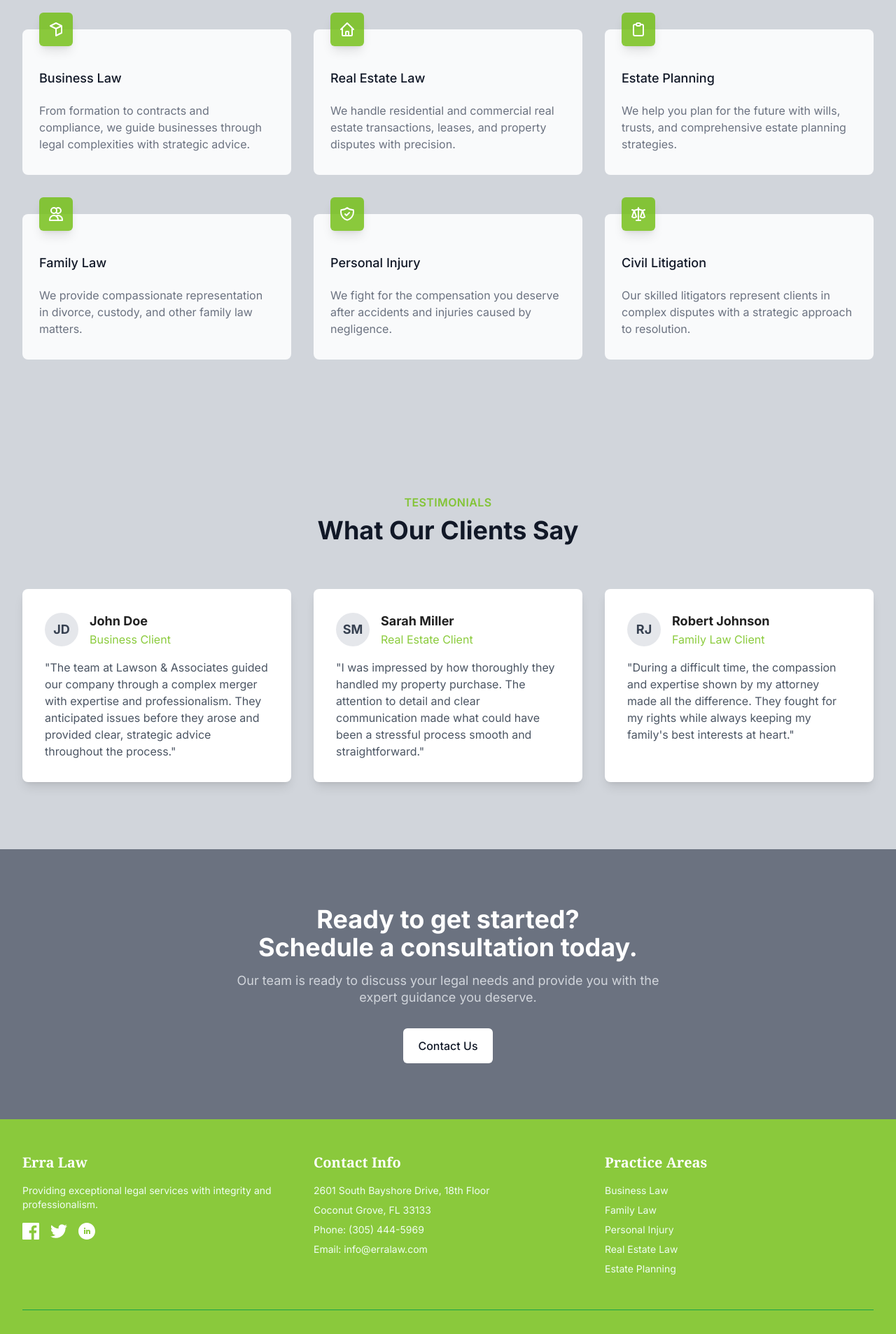
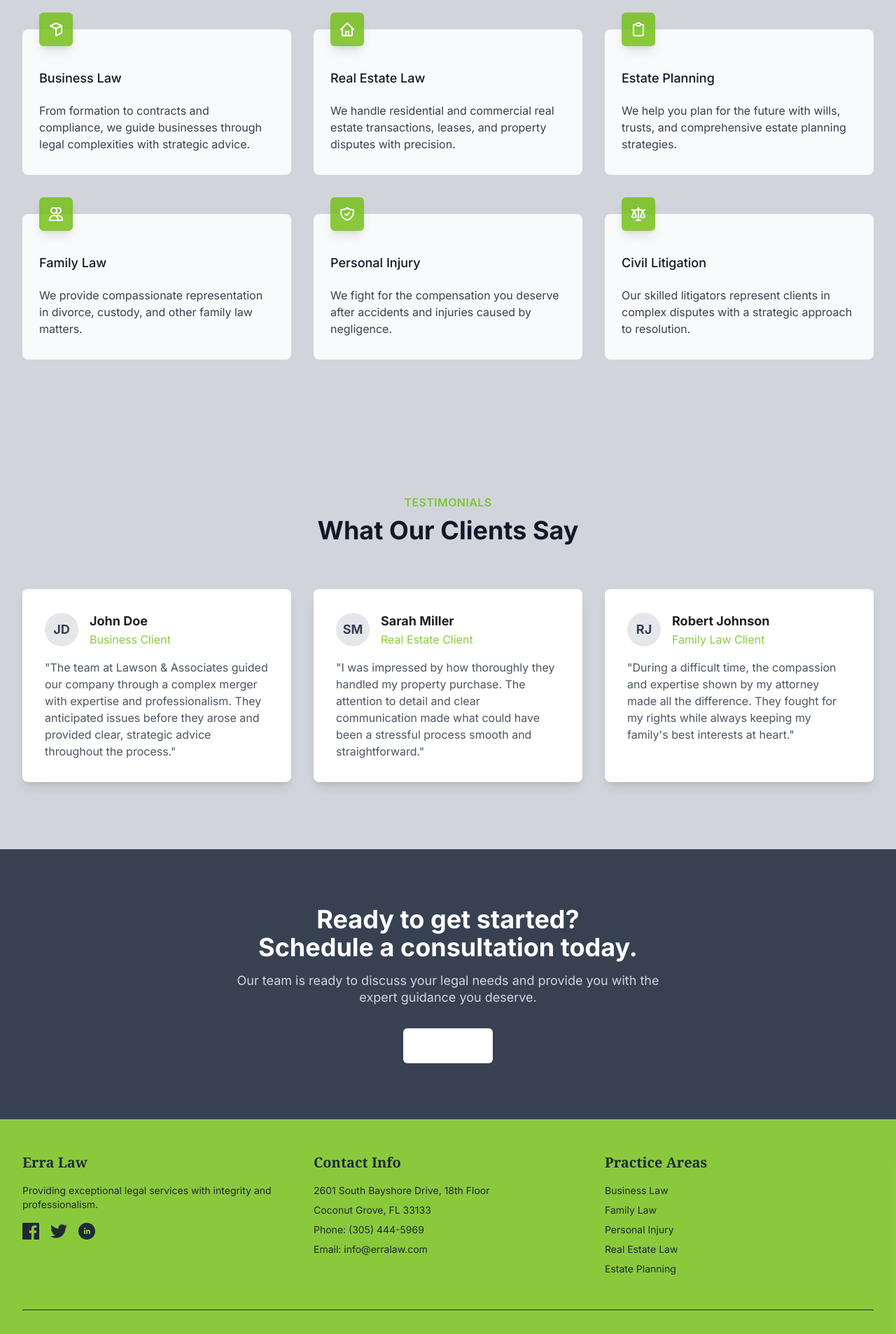
Before and after one commit to jdugard3/LawFirmWebsite-1, a React (Vite) app: page / in a window 1280 px wide. Shown: the part 880-2787 px from the top of the page at 70% size. Built offline with nearby package versions, Linux system fonts and the light colour scheme.

Commit message:
fixed color scheme, added extra attorney cards

```diff
--- a/src/layouts/MainLayout.tsx
+++ b/src/layouts/MainLayout.tsx
@@ -17,7 +17,7 @@ const MainLayout: React.FC<MainLayoutProps> = ({ children }) => {
           <div className="flex justify-between h-20">
             <div className="flex items-center">
               <Link to="/" className="flex items-center">
-                <span className="text-2xl font-serif font-bold text-white">Erra Law</span>
+                <span className="text-2xl font-serif font-bold text-gray-800">Erra Law</span>
               </Link>
             </div>
 
@@ -25,25 +25,25 @@ const MainLayout: React.FC<MainLayoutProps> = ({ children }) => {
             <div className="hidden md:flex items-center space-x-8">
               <Link
                 to="/"
-                className={`${location.pathname === '/' ? 'text-white border-b-2 border-white' : 'text-green-50 hover:text-white'} transition-colors duration-200 px-1 py-2 text-sm font-medium`}
+                className={`${location.pathname === '/' ? 'text-gray-800 border-b-2 border-gray-800' : 'text-gray-800 hover:text-white'} transition-colors duration-200 px-1 py-2 text-sm font-medium`}
               >
                 Home
               </Link>
               <Link
                 to="/about"
-                className={`${location.pathname === '/about' ? 'text-white border-b-2 border-white' : 'text-green-50 hover:text-white'} transition-colors duration-200 px-1 py-2 text-sm font-medium`}
+                className={`${location.pathname === '/about' ? 'text-gray-800 border-b-2 border-white' : 'text-gray-800 hover:text-white'} transition-colors duration-200 px-1 py-2 text-sm font-medium`}
               >
                 About Us
               </Link>
               <Link
                 to="/services"
-                className={`${location.pathname === '/services' ? 'text-white border-b-2 border-white' : 'text-green-50 hover:text-white'} transition-colors duration-200 px-1 py-2 text-sm font-medium`}
+                className={`${location.pathname === '/services' ? 'text-gray-800 border-b-2 border-white' : 'text-gray-800 hover:text-white'} transition-colors duration-200 px-1 py-2 text-sm font-medium`}
               >
                 Practice Areas
               </Link>
               <Link
                 to="/contact"
-                className={`${location.pathname === '/contact' ? 'text-white border-b-2 border-white' : 'text-green-50 hover:text-white'} transition-colors duration-200 px-1 py-2 text-sm font-medium`}
+                className={`${location.pathname === '/contact' ? 'text-gray-800 border-b-2 border-white' : 'text-gray-800 hover:text-white'} transition-colors duration-200 px-1 py-2 text-sm font-medium`}
               >
                 Contact
               </Link>
@@ -129,22 +129,22 @@ const MainLayout: React.FC<MainLayoutProps> = ({ children }) => {
         <div className="max-w-7xl mx-auto px-4 sm:px-6 lg:px-8">
           <div className="grid grid-cols-1 md:grid-cols-3 gap-8">
             <div>
-              <h3 className="text-xl font-serif font-bold mb-4">Erra Law</h3>
-              <p className="text-green-50 text-sm mb-4">
+              <h3 className="text-xl font-serif font-bold mb-4 text-gray-800">Erra Law</h3>
+              <p className="text-gray-800 text-sm mb-4">
                 Providing exceptional legal services with integrity and professionalism.
               </p>
               <div className="flex space-x-4">
-                <a href="#" className="text-white hover:text-green-200">
+                <a href="#" className="text-gray-800 hover:text-gray-800">
                   <svg className="h-6 w-6" fill="currentColor" viewBox="0 0 24 24">
                     <path d="M22.675 0h-21.35c-.732 0-1.325.593-1.325 1.325v21.351c0 .731.593 1.324 1.325 1.324h11.495v-9.294h-3.128v-3.622h3.128v-2.671c0-3.1 1.893-4.788 4.659-4.788 1.325 0 2.463.099 2.795.143v3.24l-1.918.001c-1.504 0-1.795.715-1.795 1.763v2.313h3.587l-.467 3.622h-3.12v9.293h6.116c.73 0 1.323-.593 1.323-1.325v-21.35c0-.732-.593-1.325-1.325-1.325z" />
                   </svg>
                 </a>
-                <a href="#" className="text-white hover:text-green-200">
+                <a href="#" className="text-gray-800 hover:text-gray-800">
                   <svg className="h-6 w-6" fill="currentColor" viewBox="0 0 24 24">
                     <path d="M23.953 4.57a10 10 0 01-2.825.775 4.958 4.958 0 002.163-2.723 10.028 10.028 0 01-3.127 1.195 4.92 4.92 0 00-8.384 4.482C7.69 8.095 4.067 6.13 1.64 3.162a4.822 4.822 0 00-.666 2.475c0 1.71.87 3.213 2.188 4.096a4.904 4.904 0 01-2.228-.616v.06a4.923 4.923 0 003.946 4.827 4.996 4.996 0 01-2.212.085 4.937 4.937 0 004.604 3.417 9.868 9.868 0 01-6.102 2.105c-.39 0-.779-.023-1.17-.067a13.995 13.995 0 007.557 2.209c9.054 0 13.999-7.496 13.999-13.986 0-.209 0-.42-.015-.63a9.936 9.936 0 002.46-2.548l-.047-.02z" />
                   </svg>
                 </a>
-                <a href="#" className="text-white hover:text-green-200">
+                <a href="#" className="text-gray-800 hover:text-gray-800">
                   <svg className="h-6 w-6" fill="currentColor" viewBox="0 0 24 24">
                     <path d="M12 0C5.373 0 0 5.373 0 12s5.373 12 12 12 12-5.373 12-12S18.627 0 12 0zm-2 16h-2v-6h2v6zm-1-6.891c-.607 0-1.1-.496-1.1-1.109 0-.612.492-1.109 1.1-1.109s1.1.497 1.1 1.109c0 .613-.493 1.109-1.1 1.109zm8 6.891h-1.998v-2.861c0-1.881-2.002-1.722-2.002 0v2.861h-2v-6h2v1.093c.872-1.616 4-1.736 4 1.548v3.359z" />
                   </svg>
@@ -152,25 +152,25 @@ const MainLayout: React.FC<MainLayoutProps> = ({ children }) => {
               </div>
             </div>
             <div>
-              <h3 className="text-xl font-serif font-bold mb-4">Contact Info</h3>
-              <p className="text-green-50 text-sm mb-2">2601 South Bayshore Drive, 18th Floor</p>
-              <p className="text-green-50 text-sm mb-2">Coconut Grove, FL 33133</p>
-              <p className="text-green-50 text-sm mb-2">Phone: (305) 444-5969</p>
-              <p className="text-green-50 text-sm">Email: info@erralaw.com</p>
+              <h3 className="text-xl font-serif font-bold mb-4 text-gray-800">Contact Info</h3>
+              <p className="text-gray-800 text-sm mb-2">2601 South Bayshore Drive, 18th Floor</p>
+              <p className="text-gray-800 text-sm mb-2">Coconut Grove, FL 33133</p>
+              <p className="text-gray-800 text-sm mb-2">Phone: (305) 444-5969</p>
+              <p className="text-gray-800 text-sm">Email: info@erralaw.com</p>
             </div>
             <div>
-              <h3 className="text-xl font-serif font-bold mb-4">Practice Areas</h3>
-              <ul className="space-y-2 text-green-50 text-sm">
-                <li><a href="#" className="hover:text-green-200 transition-colors duration-200">Business Law</a></li>
-                <li><a href="#" className="hover:text-green-200 transition-colors duration-200">Family Law</a></li>
-                <li><a href="#" className="hover:text-green-200 transition-colors duration-200">Personal Injury</a></li>
-                <li><a href="#" className="hover:text-green-200 transition-colors duration-200">Real Estate Law</a></li>
-                <li><a href="#" className="hover:text-green-200 transition-colors duration-200">Estate Planning</a></li>
+              <h3 className="text-xl font-serif font-bold mb-4 text-gray-800">Practice Areas</h3>
+              <ul className="space-y-2 text-gray-800 text-sm">
+                <li><a href="#" className="hover:text-gray-800 transition-colors duration-200">Business Law</a></li>
+                <li><a href="#" className="hover:text-gray-800 transition-colors duration-200">Family Law</a></li>
+                <li><a href="#" className="hover:text-gray-800 transition-colors duration-200">Personal Injury</a></li>
+                <li><a href="#" className="hover:text-gray-800 transition-colors duration-200">Real Estate Law</a></li>
+                <li><a href="#" className="hover:text-gray-800 transition-colors duration-200">Estate Planning</a></li>
               </ul>
             </div>
           </div>
-          <div className="mt-12 pt-8 border-t border-green-600">
-            <p className="text-center text-green-50 text-sm">
+          <div className="mt-12 pt-8 border-t border-gray-800">
+            <p className="text-center text-gray-800 text-sm">
               © {new Date().getFullYear()} Erra Law. All rights reserved.
             </p>
           </div>
--- a/src/pages/Home.tsx
+++ b/src/pages/Home.tsx
@@ -29,7 +29,7 @@ const Home: React.FC = () => {
             </Link>
             <Link
               to="/services"
-              className="inline-block bg-white py-3 px-6 border border-transparent rounded-md text-base font-medium text-gray-900 hover:bg-gray-100"
+              className="inline-block bg-white py-3 px-6 border border-transparent rounded-md text-base font-medium text-gray-900 hover:bg-gray-300"
             >
               Our Services
             </Link>
@@ -63,7 +63,7 @@ const Home: React.FC = () => {
                       </span>
                     </div>
                     <h3 className="mt-8 text-lg font-medium text-gray-900">Business Law</h3>
-                    <p className="mt-5 text-base text-gray-500">
+                    <p className="mt-5 text-base text-gray-700">
                       From formation to contracts and compliance, we guide businesses through legal complexities with strategic advice.
                     </p>
                   </div>
@@ -81,7 +81,7 @@ const Home: React.FC = () => {
                       </span>
                     </div>
                     <h3 className="mt-8 text-lg font-medium text-gray-900">Real Estate Law</h3>
-                    <p className="mt-5 text-base text-gray-500">
+                    <p className="mt-5 text-base text-gray-700">
                       We handle residential and commercial real estate transactions, leases, and property disputes with precision.
                     </p>
                   </div>
@@ -99,7 +99,7 @@ const Home: React.FC = () => {
                       </span>
                     </div>
                     <h3 className="mt-8 text-lg font-medium text-gray-900">Estate Planning</h3>
-                    <p className="mt-5 text-base text-gray-500">
+                    <p className="mt-5 text-base text-gray-700">
                       We help you plan for the future with wills, trusts, and comprehensive estate planning strategies.
                     </p>
                   </div>
@@ -117,7 +117,7 @@ const Home: React.FC = () => {
                       </span>
                     </div>
                     <h3 className="mt-8 text-lg font-medium text-gray-900">Family Law</h3>
-                    <p className="mt-5 text-base text-gray-500">
+                    <p className="mt-5 text-base text-gray-700">
                       We provide compassionate representation in divorce, custody, and other family law matters.
                     </p>
                   </div>
@@ -135,7 +135,7 @@ const Home: React.FC = () => {
                       </span>
                     </div>
                     <h3 className="mt-8 text-lg font-medium text-gray-900">Personal Injury</h3>
-                    <p className="mt-5 text-base text-gray-500">
+                    <p className="mt-5 text-base text-gray-700">
                       We fight for the compensation you deserve after accidents and injuries caused by negligence.
                     </p>
                   </div>
@@ -153,7 +153,7 @@ const Home: React.FC = () => {
                       </span>
                     </div>
                     <h3 className="mt-8 text-lg font-medium text-gray-900">Civil Litigation</h3>
-                    <p className="mt-5 text-base text-gray-500">
+                    <p className="mt-5 text-base text-gray-700">
                       Our skilled litigators represent clients in complex disputes with a strategic approach to resolution.
                     </p>
                   </div>
@@ -223,7 +223,7 @@ const Home: React.FC = () => {
       </div>
 
       {/* CTA Section */}
-      <div className="bg-gray-500">
+      <div className="bg-gray-700">
         <div className="max-w-2xl mx-auto text-center py-16 px-4 sm:py-20 sm:px-6 lg:px-8">
           <h2 className="text-3xl font-extrabold text-white sm:text-4xl">
             <span className="block">Ready to get started?</span>
@@ -234,7 +234,7 @@ const Home: React.FC = () => {
           </p>
           <Link
             to="/contact"
-            className="mt-8 w-full inline-flex items-center justify-center px-5 py-3 border border-transparent text-base font-medium rounded-md text-gray-900 bg-white hover:bg-gray-100 sm:w-auto"
+            className="mt-8 w-full bg-[rgba(116,192,22,0.83)] inline-flex items-center justify-center px-5 py-3 border border-transparent text-base font-medium rounded-md text-white bg-white hover:bg-gray-500 sm:w-auto"
           >
             Contact Us
           </Link>
--- a/src/pages/Services.tsx
+++ b/src/pages/Services.tsx
@@ -116,7 +116,7 @@ const Services: React.FC = () => {
   return (
     <div>
       {/* Page Header */}
-      <section className="bg-gray-900 py-20 px-4">
+      <section className="bg-gray-700 py-20 px-4">
         <div className="max-w-7xl mx-auto text-center">
           <h1 className="text-4xl md:text-5xl font-bold text-white mb-6">Our Practice Areas</h1>
           <p className="text-xl text-gray-200 max-w-3xl mx-auto">
@@ -126,7 +126,7 @@ const Services: React.FC = () => {
       </section>
 
       {/* Practice Areas List */}
-      <section className="py-20 px-4 bg-white">
+      <section className="py-20 px-4 bg-gray-300">
         <div className="max-w-7xl mx-auto">
           <div className="grid grid-cols-1 gap-16">
             {practiceAreas.map((area) => (
@@ -166,7 +166,7 @@ const Services: React.FC = () => {
       </section>
 
       {/* Consultation CTA */}
-      <section className="py-20 px-4 bg-gray-900 text-white">
+      <section className="py-20 px-4 bg-gray-700 text-white">
         <div className="max-w-4xl mx-auto text-center">
           <h2 className="text-3xl md:text-4xl font-bold mb-6">Schedule a Consultation</h2>
           <p className="text-xl mb-10 text-gray-300">Our team of experienced attorneys is ready to help you with your legal matters.</p>
```
Also changed, not shown: src/pages/About.tsx (+104 -50 lines), src/pages/Contact.tsx (+10 -10 lines).
